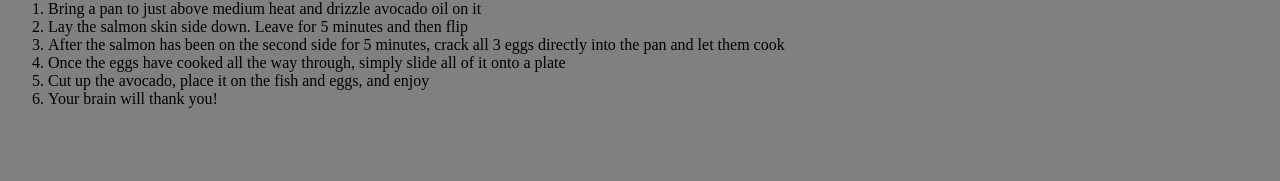
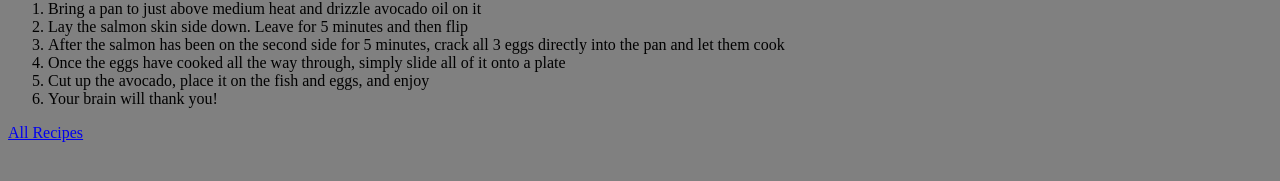
Before and after one commit to GoochMagooch/odin-recipes, a plain HTML site: page brainMeal.html in a window 1280 px wide. Shown: the part 309-490 px from the top of the page. Drawn offline with Linux system fonts and the light colour scheme.

Commit message:
Add a link for "All Recipes"

```diff
--- a/brainMeal.html
+++ b/brainMeal.html
@@ -37,6 +37,8 @@
         <li>Your brain will thank you!</li>
     </ol>
 
+    <a href="index.html">All Recipes</a>
+
 </body>
 
 </html>
```
